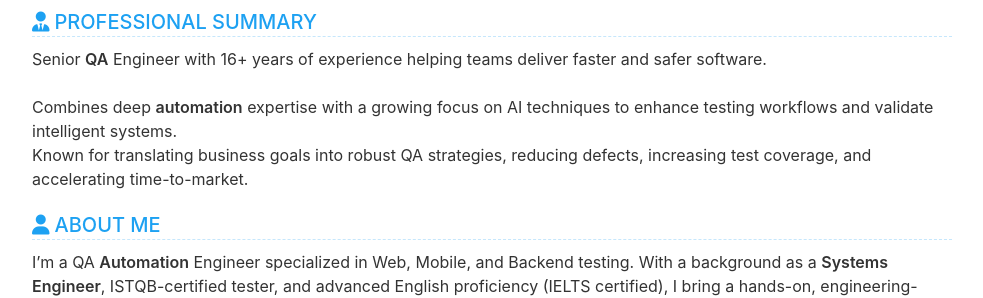
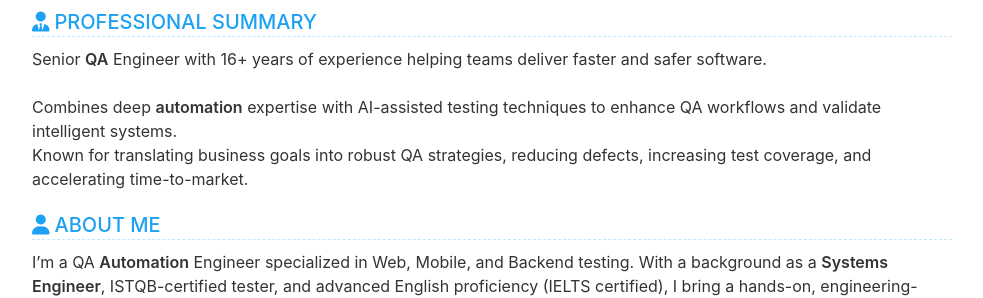
Before and after one commit to cvera08/full-resume, a Jekyll site: the page built from index.html, in a window 1280 px wide and 900 px high. Shown: the part 212-510 px from the top of the window, without its empty margins (148-1131 px from the left). Built offline with Jekyll 4.4.1, drawn with Linux system fonts in a browser that asks for light colours.

Commit message:
feat(summary): AI-assisted testing techniques to enhance QA

```diff
--- a/_data/data.yml
+++ b/_data/data.yml
@@ -26,7 +26,7 @@ profile:
   description: |
     Senior **QA** Engineer with 16+ years of experience helping teams deliver faster and safer software.
     <br>
-    Combines deep **automation** expertise with a growing focus on AI techniques to enhance testing workflows and validate intelligent systems.
+    Combines deep **automation** expertise with AI-assisted testing techniques to enhance QA workflows and validate intelligent systems.
     Known for translating business goals into robust QA strategies, reducing defects, increasing test coverage, and accelerating time-to-market.
 
 evaluation:
```
